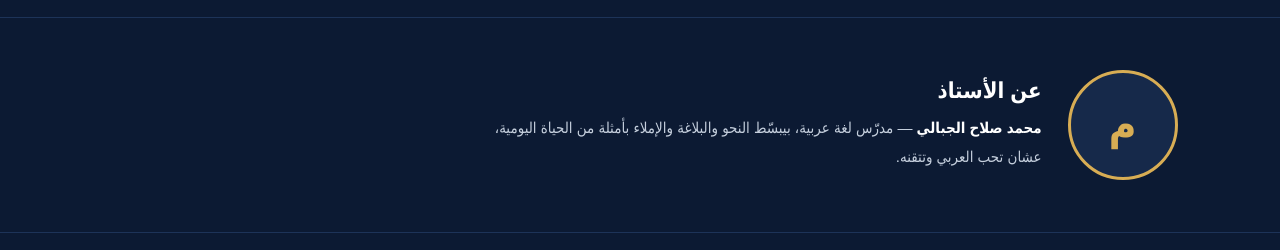
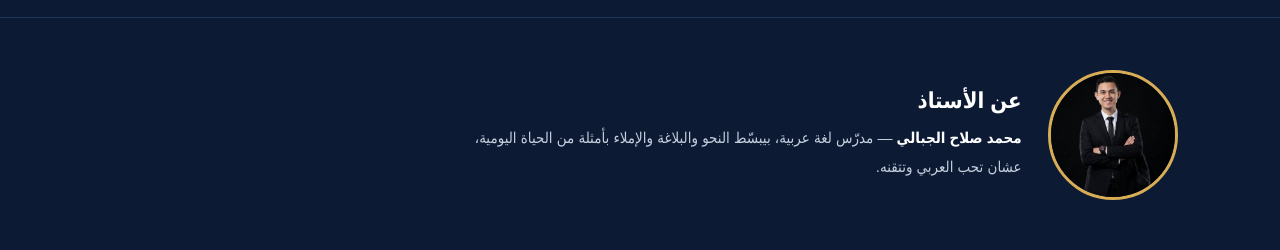
Before and after one commit to abdarhmanshryf-afk/mohamed-salah-algebaly, a Next.js app in the folder apps/web/: page / in a window 1280 px wide. Shown: the part 1400-1650 px from the top of the page. Built offline with nearby package versions, Linux system fonts and the light colour scheme; no server answers; the database is empty.

Commit message:
About-the-teacher: real photo in the gold circle

```diff
--- a/apps/web/app/globals.css
+++ b/apps/web/app/globals.css
@@ -22,7 +22,7 @@
 .teacher{background:#0c1a33;padding:52px 8%;border-top:1px solid #1d3358;display:flex;align-items:center;gap:26px;flex-wrap:wrap}
 .teacher h2{font-size:22px;color:white;margin:0 0 10px}
 .teacher p{color:#c5cfdd;font-size:15px;line-height:1.9;max-width:560px;margin:0}
-.teacher-photo{width:110px;height:110px;border-radius:50%;border:3px solid var(--gold);display:flex;align-items:center;justify-content:center;color:var(--gold);font-size:42px;font-weight:800;flex-shrink:0;background:#16294a;overflow:hidden}
+.teacher-photo{width:130px;height:130px;border-radius:50%;border:3px solid var(--gold);display:flex;align-items:center;justify-content:center;color:var(--gold);font-size:42px;font-weight:800;flex-shrink:0;background:#16294a;overflow:hidden}
 .teacher-photo img{width:100%;height:100%;object-fit:cover}
 
 /* Rich footer */
--- a/apps/web/app/page.tsx
+++ b/apps/web/app/page.tsx
@@ -98,7 +98,7 @@ export default async function Home() {
         <Faq />
       </section>
       <section className="teacher">
-        <div className="teacher-photo" aria-hidden="true">م</div>
+        <div className="teacher-photo"><img src="/teacher.jpg" alt="الأستاذ محمد صلاح الجبالي" /></div>
         <div>
           <h2>عن الأستاذ</h2>
           <p>
```
Also changed, not shown: apps/web/public/teacher.jpg (added).
